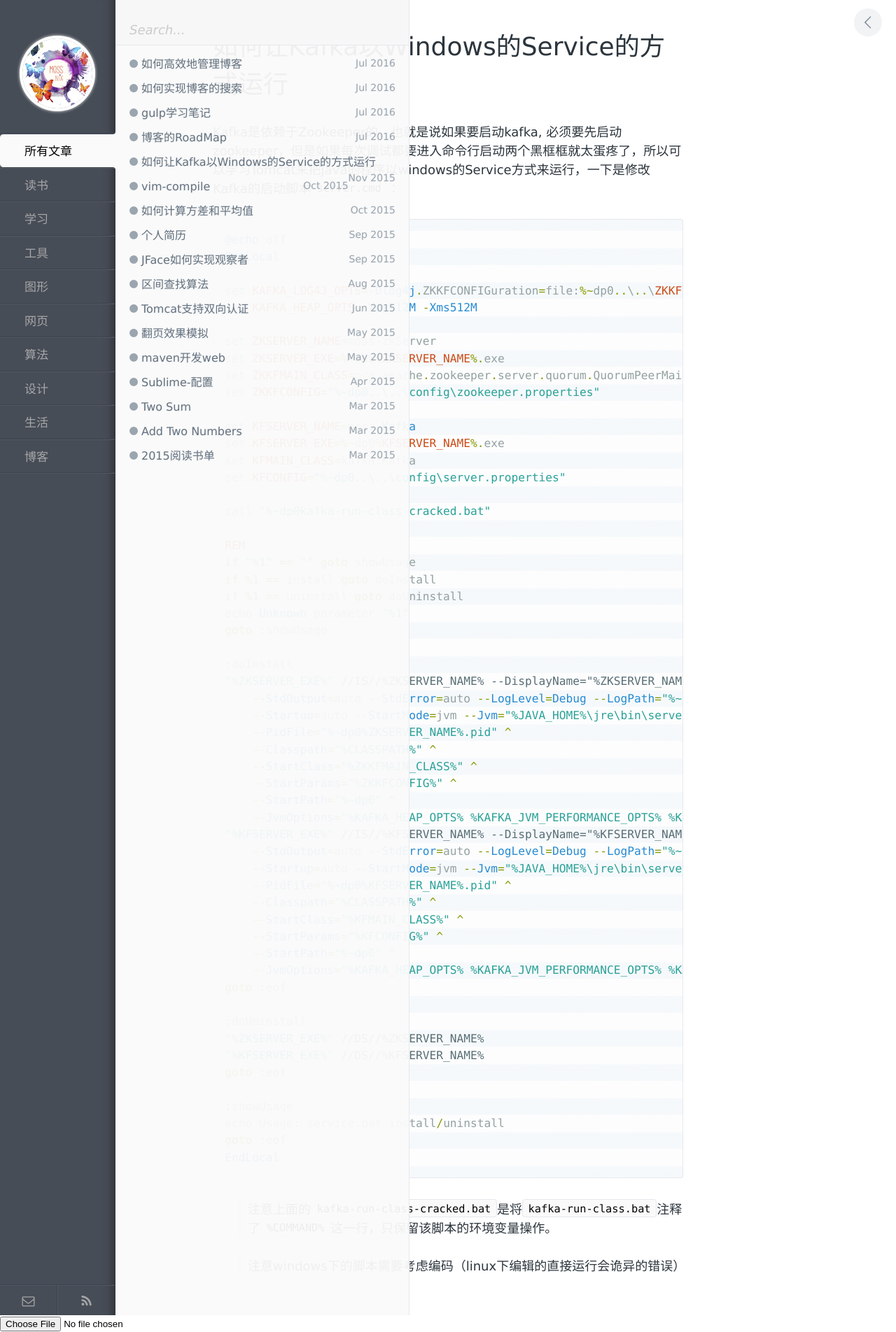
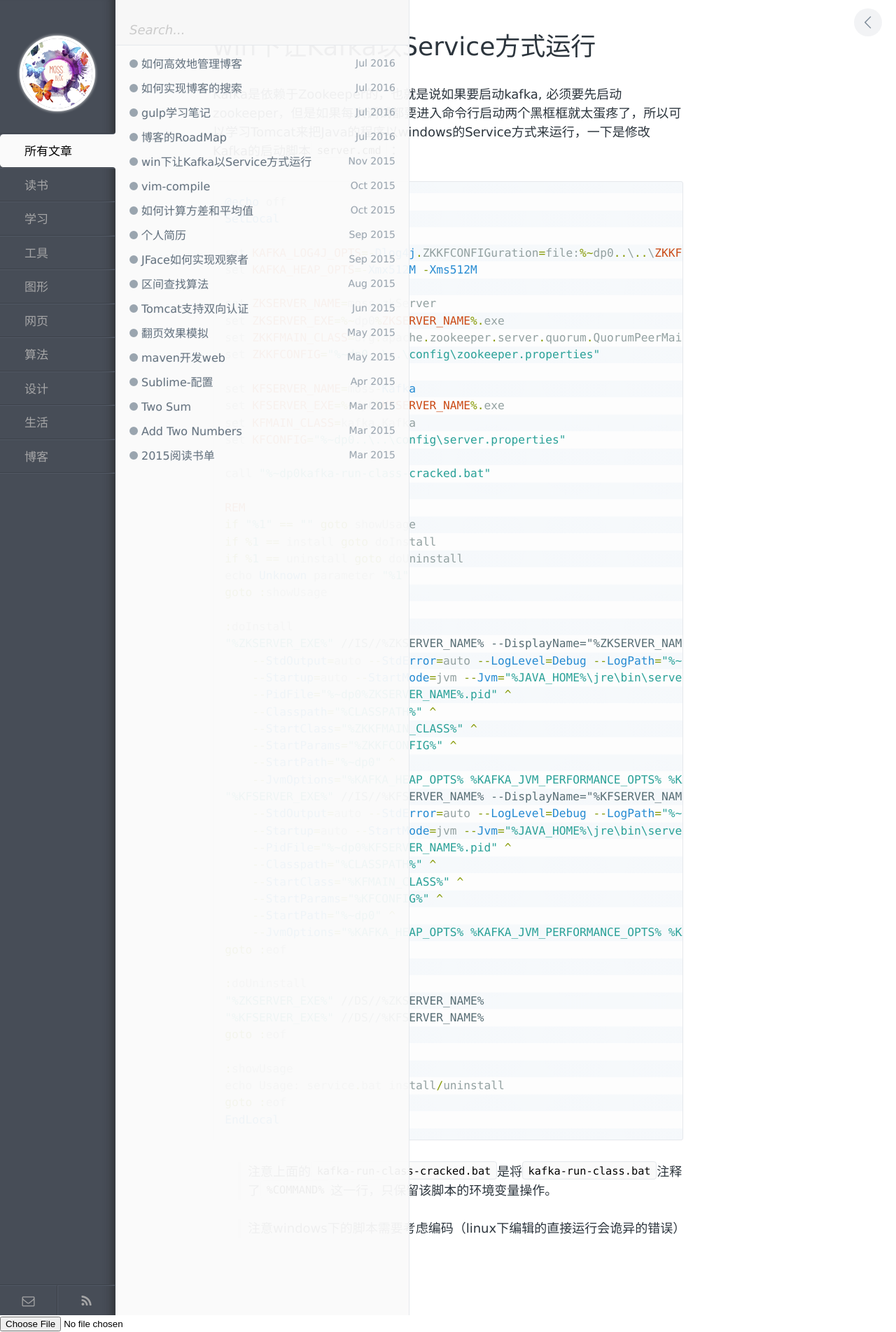
Before and after one commit to aiziyuer/aiziyuer.github.io, a Jekyll site: the page built from _posts/study/2015-11-15-kafka-work-as-windows-service.md, in a window 1280 px wide. Shown: the whole page at 70% size. Built offline with Jekyll 4.4.1, drawn with Linux system fonts in a browser that asks for light colours.

Commit message:
改短文章名称

```diff
--- a/_posts/study/2015-11-15-kafka-work-as-windows-service.md
+++ b/_posts/study/2015-11-15-kafka-work-as-windows-service.md
@@ -1,8 +1,8 @@
 ---
 layout: post
-title: 如何让Kafka以Windows的Service的方式运行
+title: win下让Kafka以Service方式运行
 categories: [学习]
-tags: []
+tags: [bat,windows]
 published: True
 
 ---
```
